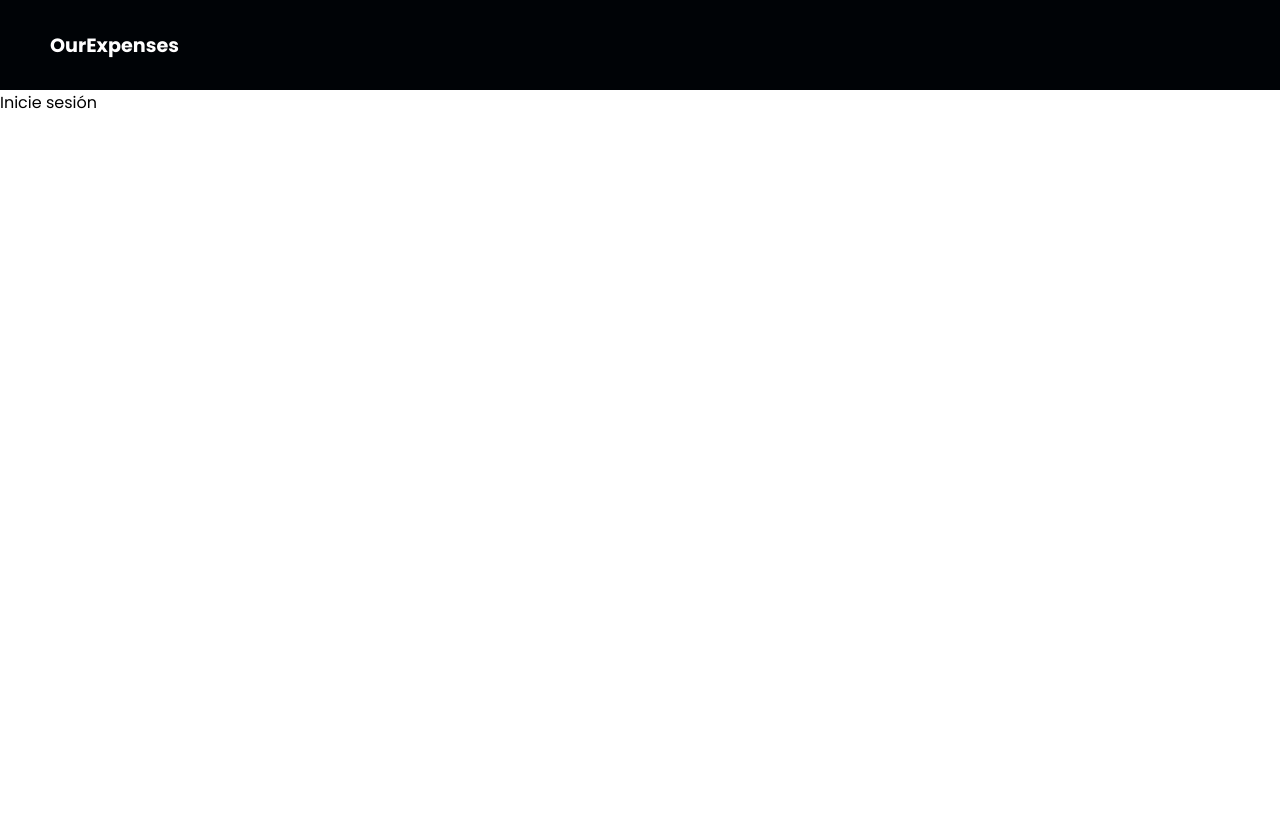
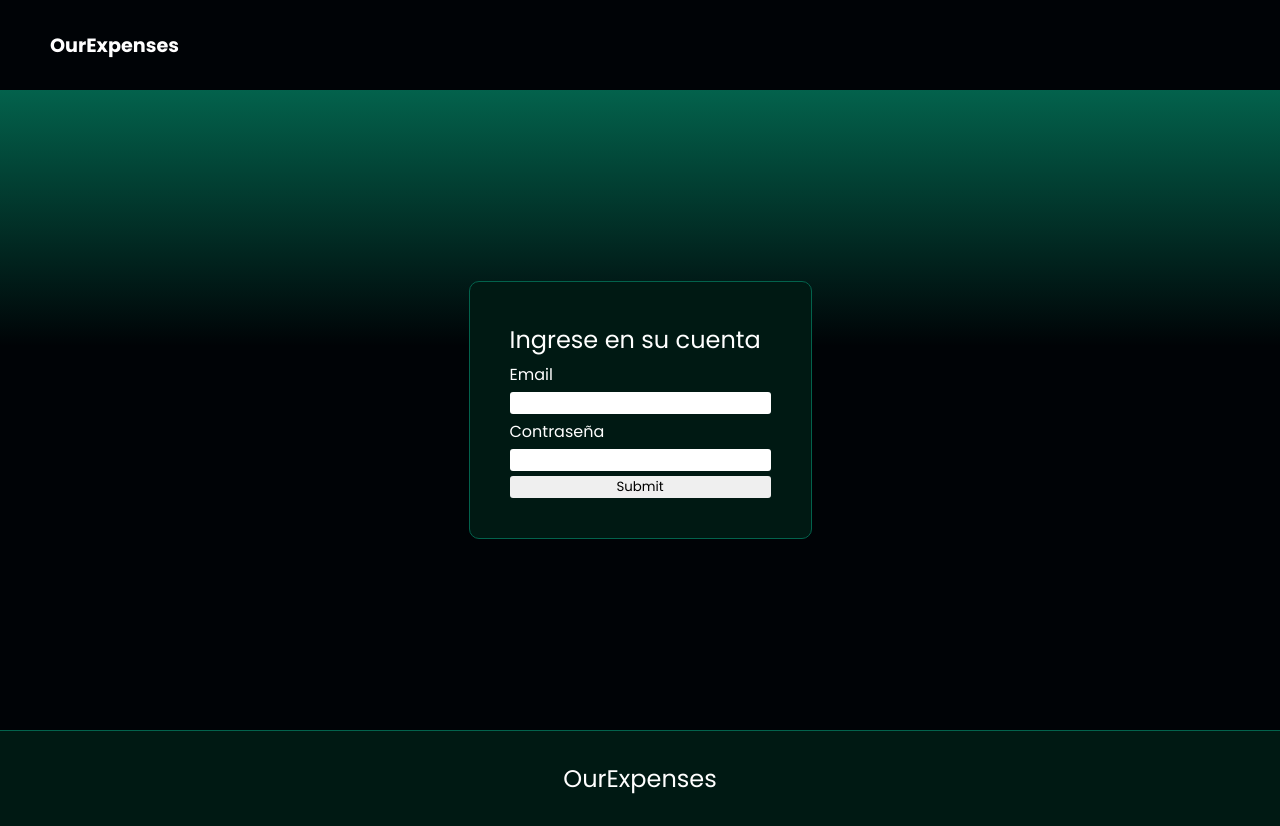
Before and after one commit to Taielmolina01/frontend-our-expenses, a React (Vite) app: page /signIn in a window 1280 px wide. Before the commit the page ends 800 px from the top, so only its background shows below. Built offline with nearby package versions, Linux system fonts and the light colour scheme.

Commit message:
add the skeletons of the form pages

```diff
--- a/src/App.css
+++ b/src/App.css
@@ -54,7 +54,7 @@ button:hover {
 
 .body-container {
   display: flex;
-  height: 70vh;
+  height: 85vh;
   background: linear-gradient(0deg, var(--navbar-background-color) 60%, var(--button-background-color) 100%);
   justify-content: center;
   align-items: center;
@@ -76,6 +76,7 @@ footer {
   color: white;
   display: flex;
   justify-content: space-around;
+  height:max-content;
 }
 
 .about-us {
@@ -105,3 +106,27 @@ a {
   text-decoration: none;
   color: inherit; /* Usa el color del texto padre */
 }
+
+.form-container {
+  display: flex;
+  justify-content: center;
+  background: linear-gradient(0deg, var(--navbar-background-color) 60%, var(--button-background-color) 100%);
+  align-items: center;
+  height: 80vh;
+}
+
+form {
+  padding: 40px;
+  border-radius: 10px;
+  border: 1px solid var(--button-background-color);
+  background-color: var(--footer-background-color);
+  color: white;
+  display: flex;
+  flex-direction: column;
+  gap: 5px;
+}
+
+form input {
+  border: none;
+  border-radius: 3px;
+}
--- a/src/components/Footer.jsx
+++ b/src/components/Footer.jsx
@@ -1,40 +1,9 @@
 function Footer() {
     return (
         <footer>
-            <div className="about-us">
-                <h2>
-                    OurExpenses
-                </h2>
-                <div>
-                    <p>
-                        We are the group number 1 of the course Turri in the subject Management and Development of software projects at FIUBA.
-                    </p>
-                    <ul>
-                        Members
-                        <li>Batemarco, Joaquín</li>
-                        <li>Molina, Taiel</li>
-                        <li>Puglisi, Agustín</li>
-                        <li>Schulc, Mariana</li>
-                        <li>Taibo, Nazareno</li>
-                    </ul>
-                </div>
-            </div>
-            <div className="help">
-                <h2>
-                    Help
-                </h2>
-                <div>
-                    <p>
-                        Code
-                    </p>
-                    <p>
-                        Documentation
-                    </p>
-                </div>
-            </div>
-            <div className="company">
-
-            </div>
+            <h2>
+               OurExpenses
+            </h2>
         </footer>
     )
 }
--- /dev/null
+++ b/src/components/FooterHome.jsx
@@ -0,0 +1,42 @@
+function FooterHome() {
+    return (
+        <footer>
+            <div className="about-us">
+                <h2>
+                    OurExpenses
+                </h2>
+                <div>
+                    <p>
+                        We are the group number 1 of the course Turri in the subject Management and Development of software projects at FIUBA.
+                    </p>
+                    <ul>
+                        Members
+                        <li>Batemarco, Joaquín</li>
+                        <li>Molina, Taiel</li>
+                        <li>Puglisi, Agustín</li>
+                        <li>Schulc, Mariana</li>
+                        <li>Taibo, Nazareno</li>
+                    </ul>
+                </div>
+            </div>
+            <div className="help">
+                <h2>
+                    Help
+                </h2>
+                <div>
+                    <p>
+                        Code
+                    </p>
+                    <p>
+                        Documentation
+                    </p>
+                </div>
+            </div>
+            <div className="company">
+
+            </div>
+        </footer>
+    )
+}
+
+export default FooterHome;
--- a/src/pages/home.jsx
+++ b/src/pages/home.jsx
@@ -1,5 +1,5 @@
 import Body from "../components/Body";
-import Footer from "../components/Footer";
+import FooterHome from "../components/FooterHome";
 import Navbar from "../components/Navbar";
 
 function Home() {
@@ -7,7 +7,7 @@ function Home() {
         <>
             <Navbar />
             <Body />
-            <Footer />
+            <FooterHome />
         </>
     )
 }
--- a/src/pages/signIn.jsx
+++ b/src/pages/signIn.jsx
@@ -1,12 +1,21 @@
+import Footer from "../components/Footer";
 import NavbarLog from "../components/NavbarLog";
 
 function SignIn() {
     return (
         <>
             <NavbarLog />
-            <div>
-                Inicie sesión
+            <div class="form-container">
+                <form>
+                    <h2>Ingrese en su cuenta</h2>
+                    <label>Email</label>
+                    <input type="email"/>
+                    <label>Contraseña</label>
+                    <input type="password"/>
+                    <input type="submit"/>
+                </form>
             </div>
+            <Footer />
         </>
     )
 }
--- a/src/pages/signUp.jsx
+++ b/src/pages/signUp.jsx
@@ -1,12 +1,23 @@
+import Footer from "../components/Footer";
 import NavbarLog from "../components/NavbarLog";
 
 function SignUp() {
     return (
         <>
             <NavbarLog />
-            <div>
-                Registrese
+            <div class="form-container">
+                <form>
+                    <h2>Cree su cuenta</h2>
+                    <label>Ingrese su mail</label>
+                    <input type="email"/>
+                    <label>Ingrese su contraseña</label>
+                    <input type="password"/>
+                    <label>Ingrese nuevamente la contraseña</label>
+                    <input type="password"/>
+                    <input type="submit"/>
+                </form>
             </div>
+            <Footer></Footer>
         </>
     )
 }
```
